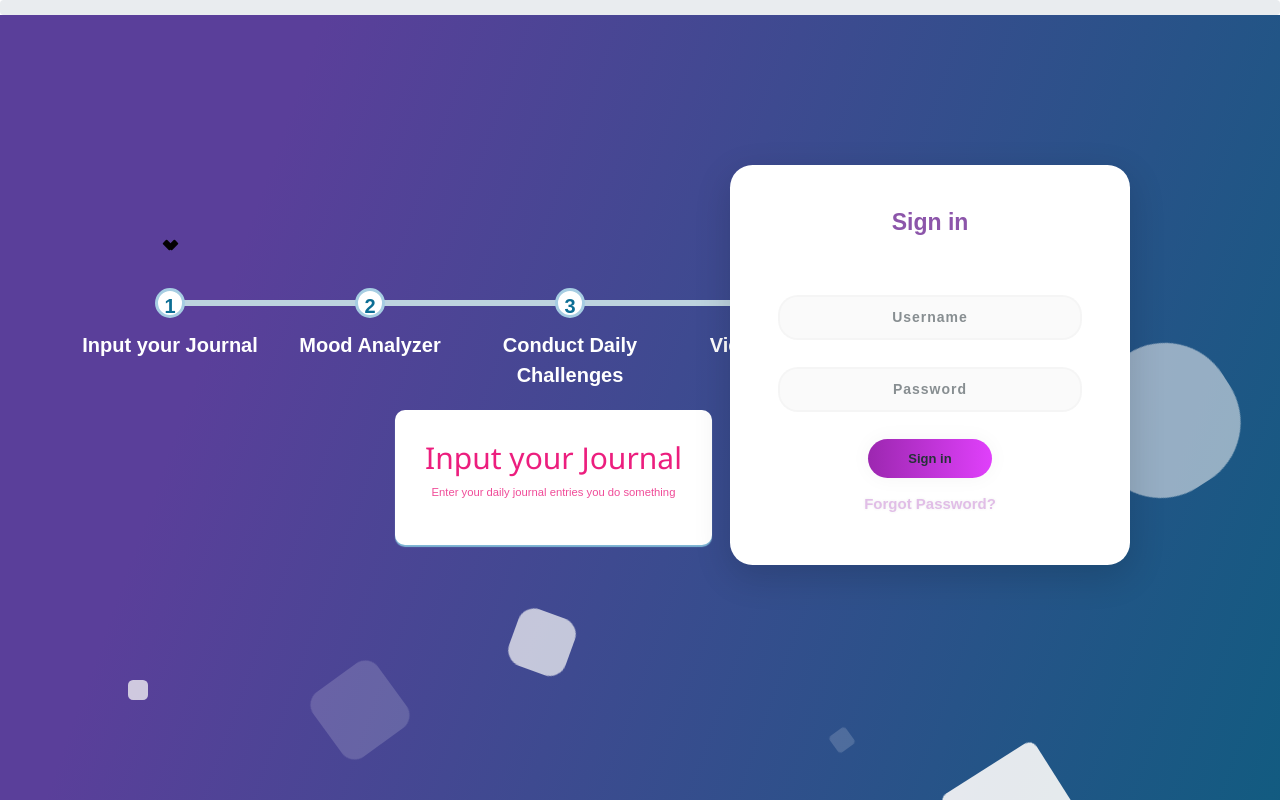
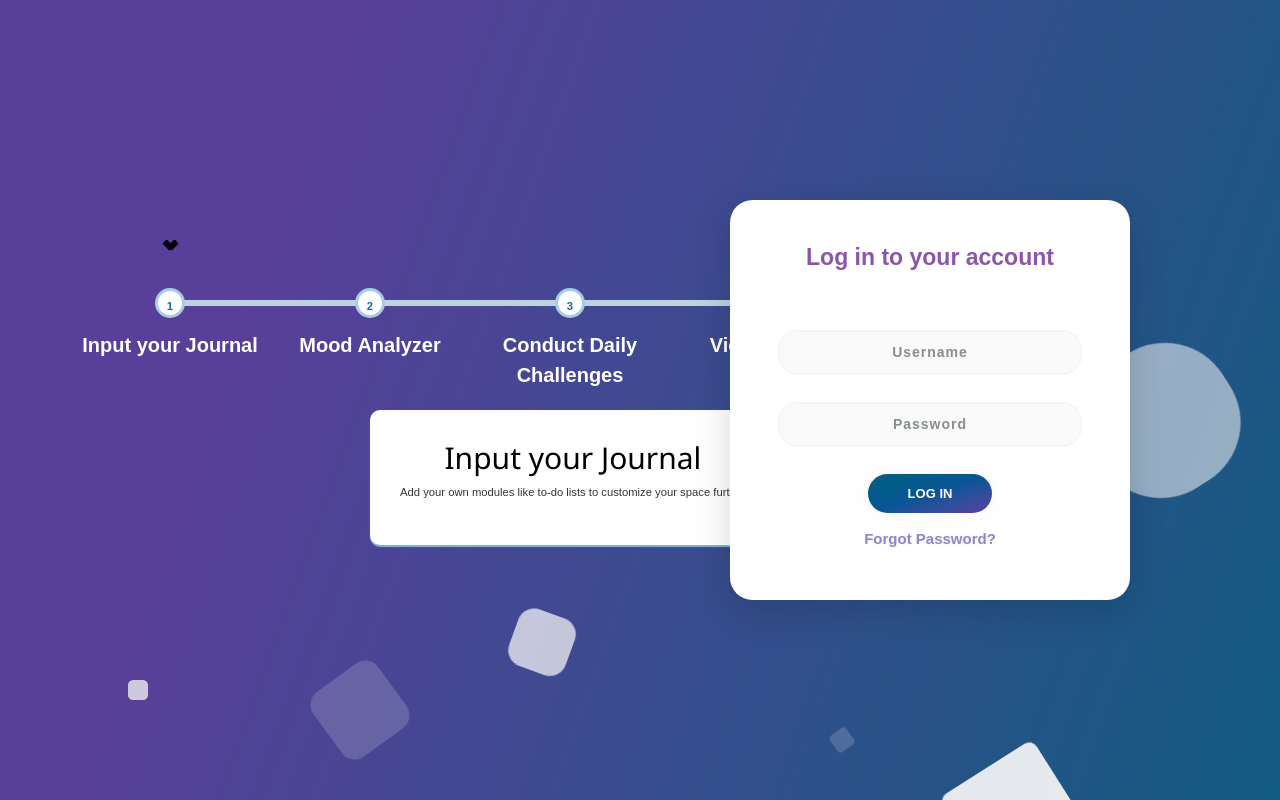
Before and after one commit to shivangna/U-Because-You-Matter, a React (Create React App) app in the folder client/: page /login in a window 1280 px wide. Built offline with nearby package versions, Linux system fonts and the light colour scheme; what react-fusioncharts would draw is missing.

Commit message:
login page elements aligned

```diff
--- a/client/src/App/pages/login-steps.css
+++ b/client/src/App/pages/login-steps.css
@@ -1,4 +1,9 @@
 @import url("https://fonts.googleapis.com/css?family=Nunito:400,900");
+
+.progress {
+  height: 0;
+}
+
 body .progress_inner #step-5:checked + div + div + div + div > .box_base, body .progress_inner #step-4:checked + input + div + div + div + div > .box_base, body .progress_inner #step-2:checked + input + input + input + div + div + div + div > .box_base, body .progress_inner #step-3:checked + input + input + div + div + div + div > .box_base, body .progress_inner #step-1:checked + input + input + input + input + div + div + div + div > .box_base {
   top: 50%;
   left: 0px;
@@ -98,18 +103,16 @@ body .progress_inner__step:before {
   background: white;
   line-height: 30px;
   border: 3px solid #a6cde2;
-  font-size: 20px;
   top: 3px;
   border-radius: 100%;
-  -webkit-transition: all .4s;
-  transition: all .4s;
+  -webkit-transition: all .5s;
+  transition: all .5s;
   cursor: pointer;
   pointer-events: none;
 }
 
 body .progress_inner__step {
   width: 20%;
-  font-size: 20px;
   padding: 0 10px;
   -webkit-transition: all .4s;
   transition: all .4s;
@@ -123,6 +126,7 @@ body .progress_inner__step label {
   display: block;
   position: relative;
   cursor: pointer;
+  font-size: 20px;
 }
 body .progress_inner__step:hover {
   color: white;
@@ -134,7 +138,7 @@ body .progress_inner__step:hover:before {
 
 body {
   font-family: "Nunito", sans-serif;
-  color: rgb(236, 30, 126);
+  color: rgb(0, 0, 0);
   text-align: center;
   font-weight: 900;
 }
@@ -221,7 +225,7 @@ body .progress_inner__tabs .tab {
   top: 40px;
   text-align: center;
   margin-top: 110px;
-  margin-left: 325px;
+  margin-left: 300px;
   box-shadow: 0px 2px 1px #80b7d5;
   padding: 30px;
   background: white;
--- a/client/src/App/pages/login-steps.js
+++ b/client/src/App/pages/login-steps.js
@@ -5,7 +5,7 @@ import "./login-steps.css";
 class LoginSteps extends Component {
     render () {
       return (
-          <body>
+
         <div className="progress">
           <div className="progress_inner">
             <div className="progress_inner__step">
@@ -33,19 +33,19 @@ class LoginSteps extends Component {
             <div className="progress_inner__tabs">
               <div className="tab tab-0">
                 <h2>Input your Journal</h2>
-                <p> Enter your daily journal entries you do something </p>
+                <p> Add your own modules like to-do lists to customize your space further </p>
               </div>
               <div className="tab tab-1">
                 <h2>Mood Analyzer</h2>
-                <p> API will analyze your emotions you do and something you do </p>
+                <p> Add your own modules like to-do lists to customize your space further </p>
               </div>
               <div className="tab tab-2">
                 <h2>Conduct Daily Challenges </h2>
-                <p> Complete daily challenges to balance your emotions </p>
+                <p> Add your own modules like to-do lists to customize your space further </p>
               </div>
               <div className="tab tab-3">
                 <h2> View Visuals</h2>
-                <p> Something you do then something you do then something you do </p>
+                <p> Add your own modules like to-do lists to customize your space further </p>
               </div>
               <div className="tab tab-4">
                 <h2> Personalize your own space </h2>
@@ -61,7 +61,7 @@ class LoginSteps extends Component {
             </div>
           </div>
 
-        </body>
+
       );
       }
     }
--- a/client/src/App/pages/login.css
+++ b/client/src/App/pages/login.css
@@ -31,7 +31,7 @@
     z-index:100;
     position: relative;
     float:right;
-    margin-top:150px;
+    margin-top:200px;
     margin-right: 150px;
     vertical-align: middle;
     margin: calc(-400 px / 2);
@@ -98,14 +98,13 @@ font-family: 'Ubuntu', sans-serif;
     border-radius: 5em;
     font-weight: 700;
     font-size: 14px;
-    background: linear-gradient(to right, #9C27B0, #E040FB);
-    color:rgb(38, 50, 56);
+    background-image: linear-gradient(to left top, #5a3f9a, #364d9c, #095596, #005b8b, #0b5e7e);
+    color:white;
     border: 0;
     padding-left: 40px;
     padding-right: 40px;
     padding-bottom: 10px;
     padding-top: 10px;
-    font-family: 'Ubuntu', sans-serif;
     font-size: 13px;
     box-shadow: 0 0 20px 1px rgba(0, 0, 0, 0.04);
 }
@@ -118,7 +117,7 @@ font-family: 'Ubuntu', sans-serif;
 
 a {
     text-shadow: 0px 0px 3px rgba(117, 117, 117, 0.12);
-    color: #E1BEE7;
+    color: rgb(141, 136, 199);
     text-decoration: none
 }
 
--- a/client/src/App/pages/login.js
+++ b/client/src/App/pages/login.js
@@ -1,7 +1,7 @@
 import React, { Component } from "react";
 import "./login.css";
 import LoginSteps from "./login-steps.js";
-
+import { Link } from 'react-router-dom';
 
 class Login extends Component {
 
@@ -17,15 +17,18 @@ class Login extends Component {
         return (
             <div>
                 <LoginSteps/>
+            <div className="main">
 
-            <div className="main">
-              <p className="sign" align="center">Sign in</p>
+              <p className="sign" align="center">Log in to your account</p>
               <form className="form1">
                 <input className="un " type="text" align="center" placeholder="Username" />
                 <input className="pass" type="password" align="center" placeholder="Password" />
-                <button className="submit" align="center">Sign in</button>
+                </form>
+                <Link to = "/app" >
+                <button className="submit" align="center"> LOG IN</button>
+                </Link>
                 <p className="forgot" align="center"><a href="#">Forgot Password?</a></p><a href="#">
-                </a></form></div><a href="#">
+                </a></div><a href="#">
             </a>
 
             <ul className="circles">
@@ -40,6 +43,7 @@ class Login extends Component {
                 <li></li>
                 <li></li>
             </ul>
+
             </div>
     )};
 }
```
